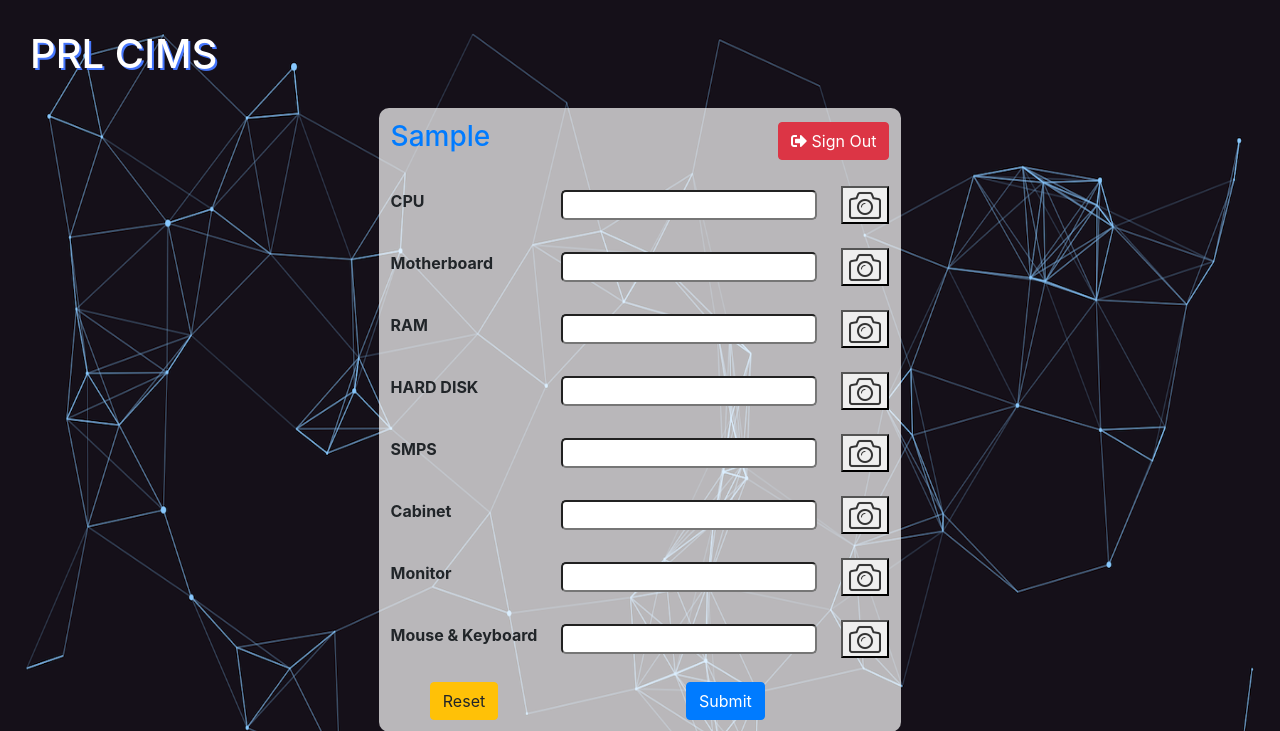
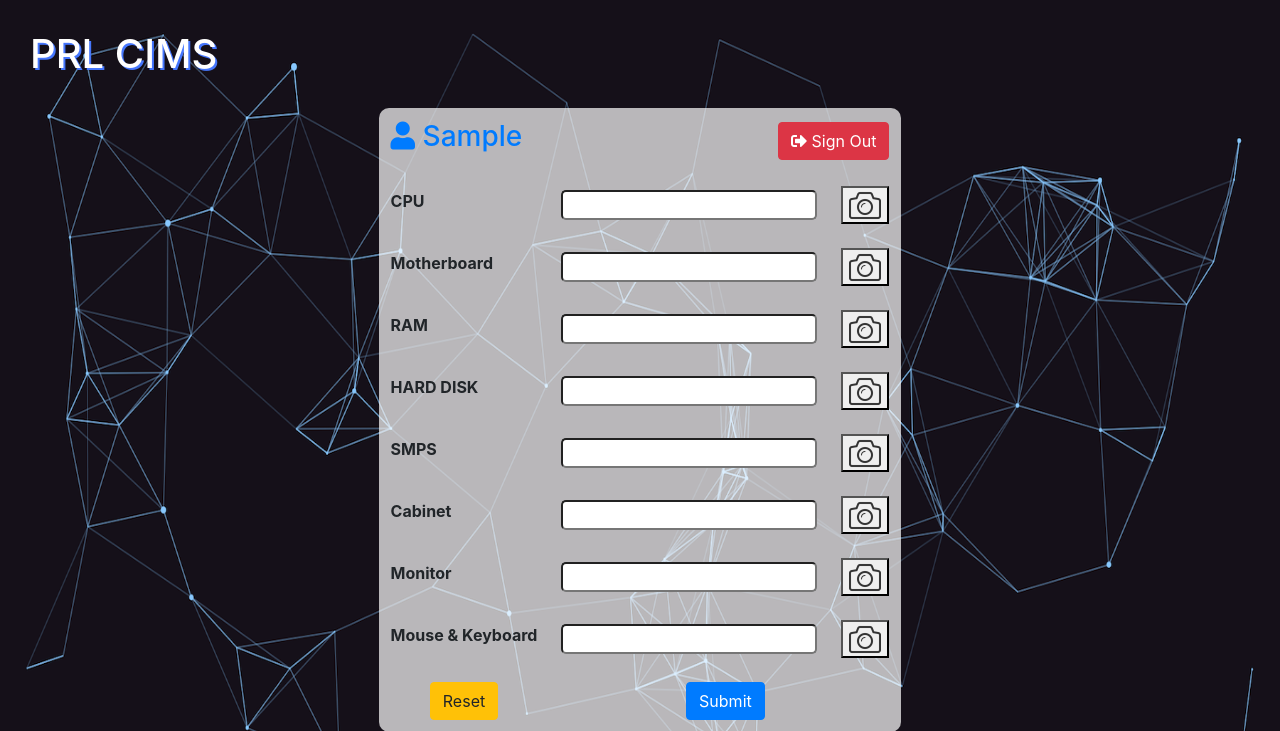
Before and after one commit to Dishendramishra/CIMS, a Flask app: page /form in a window 1280 px wide. Shown: the top 731 px of the page. Run offline with Flask 2, Linux system fonts and the light colour scheme; the visitor is signed in with stand-in values (Sample User, id 1); some libraries are stand-ins or nearby versions.

Commit message:
added user icn

```diff
--- a/python-server/templates/form.html
+++ b/python-server/templates/form.html
@@ -57,7 +57,7 @@
         <tr>
             {% block content %}
             <td >
-                <h3><span class="text-primary">{{ current_user.username[0]|upper}}{{ current_user.username[1:]}}</span></h3>
+                <h3><span class="text-primary"><i class="fa fa-user" aria-hidden="true"></i> {{ current_user.username[0]|upper}}{{ current_user.username[1:]}}</span></h3>
             </td>
             <td align="right" colspan="2">
                 <button class="btn btn-danger" onclick="signout()"><i class="fas fa-sign-out-alt"></i> Sign Out</button>
```
